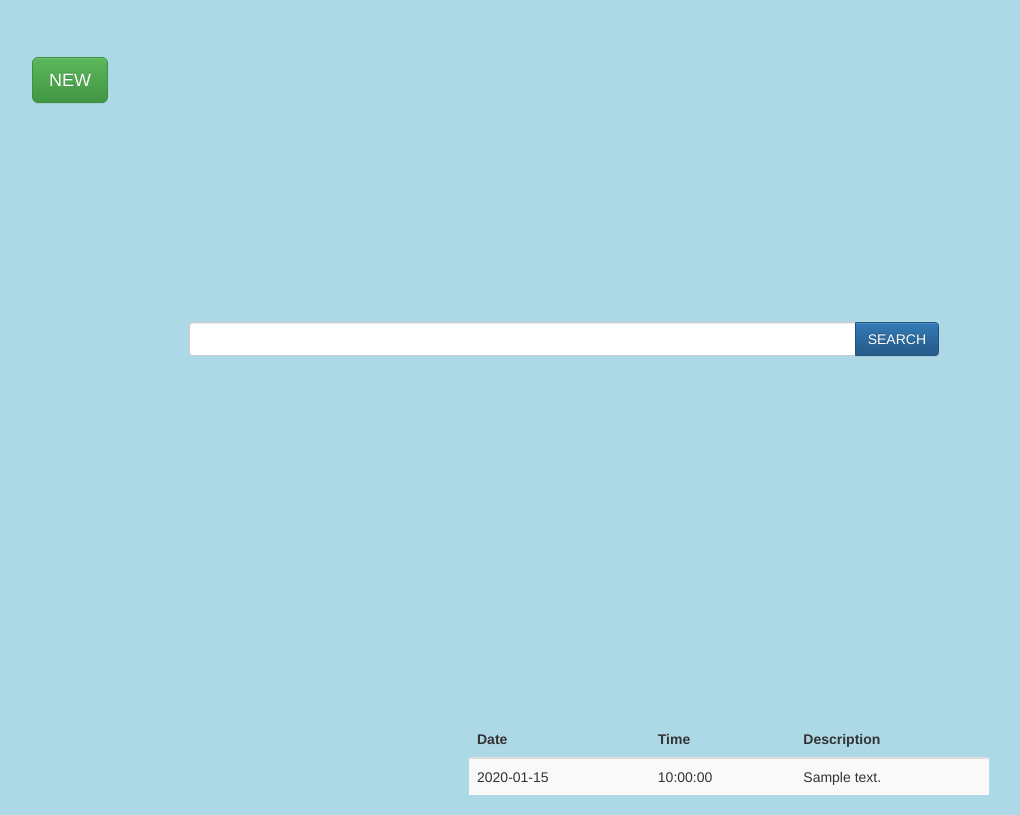
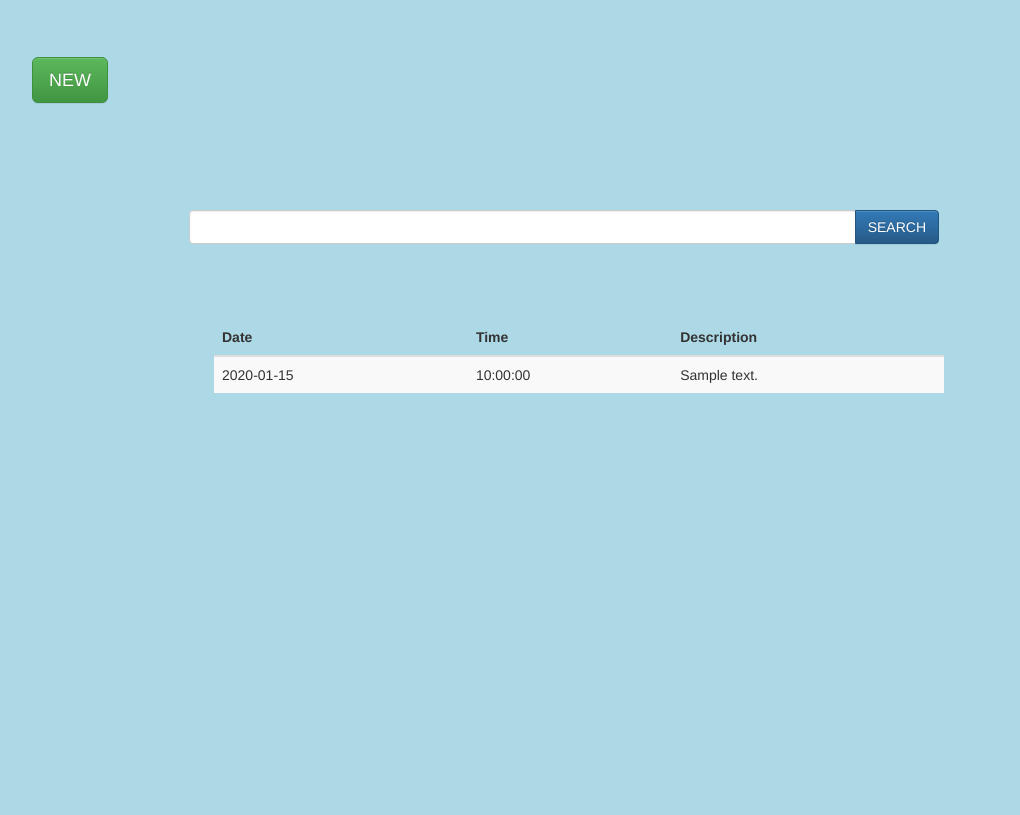
Before and after one commit to dinayrore/python_code_challenge, a Django app: page / in a window 1280 px wide. Shown: the whole page, without its empty margins (76-1096 px from the left). After the commit the page ends 393 px from the top, so only its background shows below. Run offline with Django 3.2, Linux system fonts and the light colour scheme; tables that the repository leaves empty hold one stand-in row (values such as "Sample post"); some libraries are stand-ins or nearby versions.

Commit message:
Updated style.css for better responsiveness.

```diff
--- a/appointments/static/appointments/css/style.css
+++ b/appointments/static/appointments/css/style.css
@@ -3,7 +3,7 @@
 }
 
 .input-group {
-  top: 35px;
+  top: 50px;
 }
 
 .col-md-8.col-md-offset-2 {
@@ -16,6 +16,7 @@
   position: relative;
   left: 10px;
   top: 50px;
+  z-index: 99;
 }
 
 #cancel-appt {
@@ -23,20 +24,17 @@
 }
 
 #appt-form-container {
-  visibility: hidden;
+  display: none;
   position: relative;
-  top: 50px;
+  top: 60px;
 }
 
 #appt-search {
   position: relative;
-  top: 50px;
+  top: 100px;
 }
 
 #appt-table-container {
   position: relative;
-  top: 400px;
-  left: 165px;
-  width: 75%;
-  height: 100%;
+  top: 175px;
 }
```
